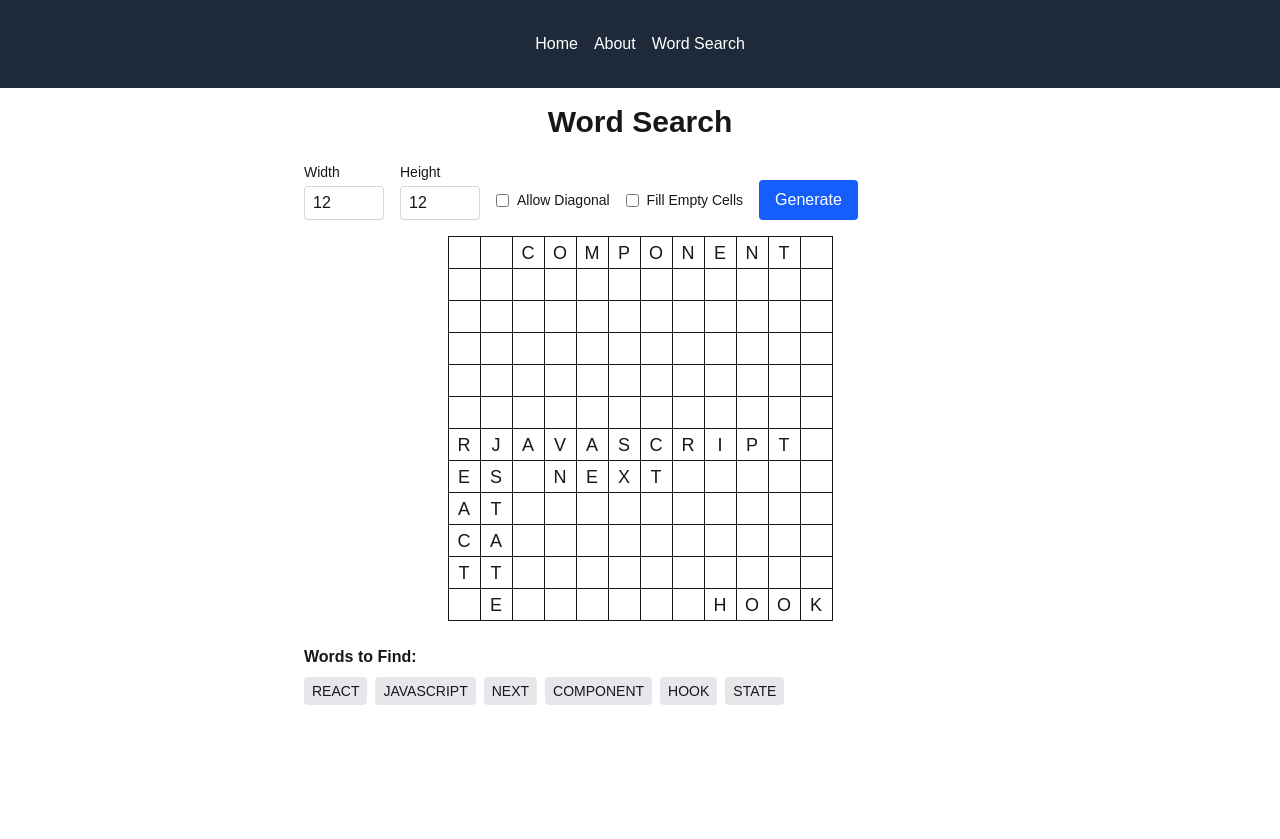
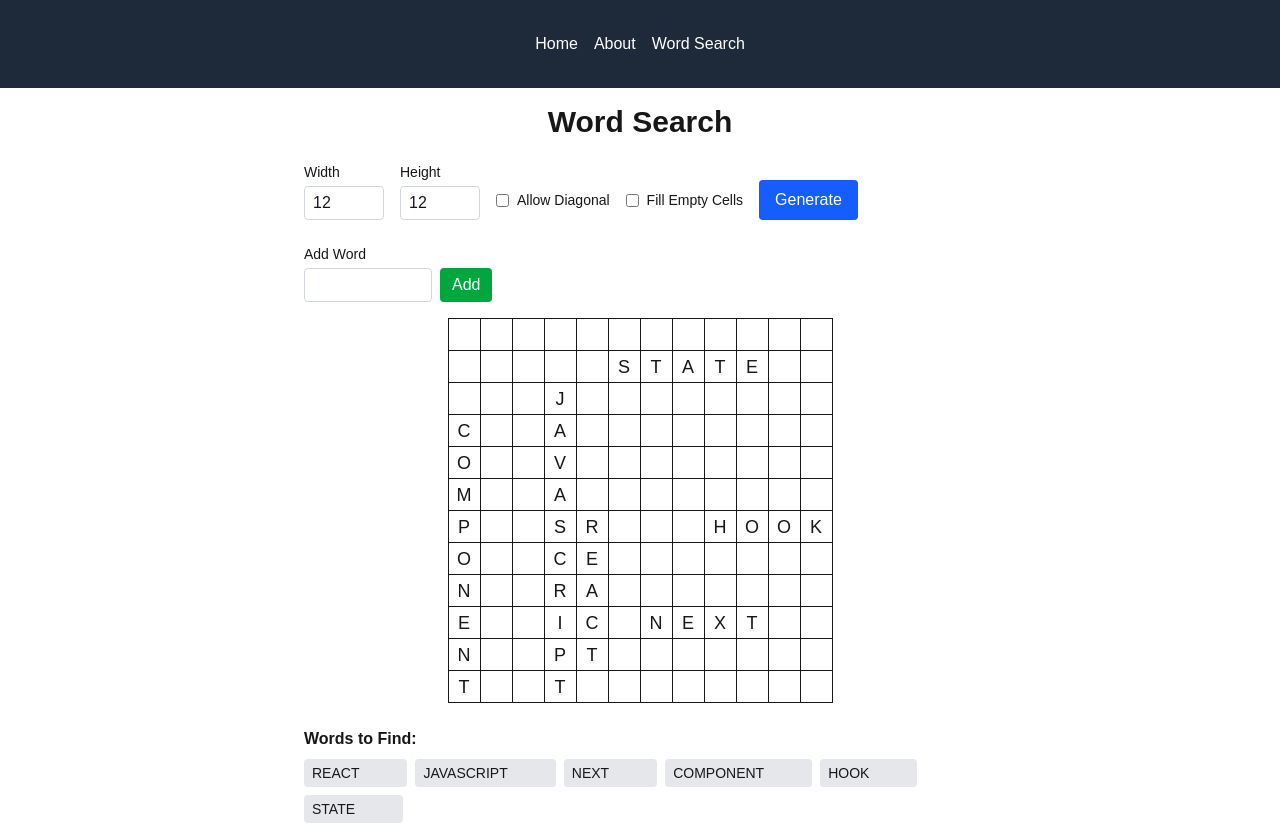
Before and after one commit to BBarardo/mariana, a Next.js app: page /word-search in a window 1280 px wide. Before the commit the page ends 800 px from the top, so only its background shows below. Built offline with nearby package versions, Linux system fonts and the light colour scheme.

Commit message:
Refactor WordSearchComponent to manage words dynamically; add functionality to add and remove words, and update grid generation accordingly.

```diff
--- a/src/components/WordSearchComponent.tsx
+++ b/src/components/WordSearchComponent.tsx
@@ -10,12 +10,14 @@ const WORDS = ['REACT', 'JAVASCRIPT', 'NEXT', 'COMPONENT', 'HOOK', 'STATE'];
 const getMaxWordLength = (words: string[]) => words.reduce((max, w) => Math.max(max, w.length), 0);
 
 const WordSearchComponent: React.FC = () => {
-    const maxWordLength = getMaxWordLength(WORDS);
+  const [words, setWords] = useState([...WORDS]);
+  const maxWordLength = getMaxWordLength(words);
   const [width, setWidth] = useState(maxWordLength + 2);
   const [height, setHeight] = useState(maxWordLength + 2);
   const [allowDiagonal, setAllowDiagonal] = useState(false);
   const [fillGrid, setFillGrid] = useState(false);
-    const [grid, setGrid] = useState<string[][]>(() => generateWordSearch(width, height, WORDS, false, false));
+  const [grid, setGrid] = useState<string[][]>(() => generateWordSearch(width, height, words, false, false));
+  const [newWord, setNewWord] = useState('');
 
   const handleWidthChange = (e: React.ChangeEvent<HTMLInputElement>) => {
     const value = Math.max(Number(e.target.value), maxWordLength);
@@ -28,12 +30,29 @@ const WordSearchComponent: React.FC = () => {
   };
 
   const handleGenerate = () => {
-        setGrid(generateWordSearch(width, height, WORDS, allowDiagonal, fillGrid));
+    setGrid(generateWordSearch(width, height, words, allowDiagonal, fillGrid));
   };
+
+  const handleAddWord = () => {
+    const w = newWord.trim().toUpperCase();
+    if (w && !words.includes(w)) {
+      setWords([...words, w]);
+      setNewWord('');
+    }
+  };
+
+  const handleRemoveWord = (word: string) => {
+    setWords(words.filter(w => w !== word));
+  };
+
+  // Regenerate grid when words change
+  React.useEffect(() => {
+    setGrid(generateWordSearch(width, height, words, allowDiagonal, fillGrid));
+  }, [words, width, height, allowDiagonal, fillGrid]);
 
   return (
     <div className="w-full max-w-2xl mx-auto">
-            <div className="mb-4 flex gap-4 items-end">
+      <div className="mb-4 flex gap-4 items-end flex-wrap">
         <div>
           <label className="block text-sm font-medium mb-1 dark:text-gray-200">Width</label>
           <input
@@ -81,6 +100,24 @@ const WordSearchComponent: React.FC = () => {
           Generate
         </button>
       </div>
+      <div className="flex flex-col mt-6 pb-4">
+        <label className="block text-sm font-medium mb-1 dark:text-gray-200">Add Word</label>
+        <div className="flex gap-2">
+          <input
+            type="text"
+            value={newWord}
+            onChange={e => setNewWord(e.target.value)}
+            className="border rounded px-2 py-1 w-32 bg-white dark:bg-gray-800 dark:text-gray-100 border-gray-300 dark:border-gray-600"
+            onKeyDown={e => { if (e.key === 'Enter') handleAddWord(); }}
+          />
+          <button
+            onClick={handleAddWord}
+            className="bg-green-600 text-white px-3 py-1 rounded hover:bg-green-700 dark:bg-green-700 dark:hover:bg-green-800"
+          >
+            Add
+          </button>
+        </div>
+      </div>
       <table className="border-collapse mx-auto">
         <tbody>
           {grid.map((row, rowIdx) => (
@@ -100,8 +137,21 @@ const WordSearchComponent: React.FC = () => {
       <div className="mt-6">
         <h2 className="font-semibold mb-2 dark:text-gray-200">Words to Find:</h2>
         <ul className="flex flex-wrap gap-2">
-                    {WORDS.map(word => (
-                        <li key={word} className="bg-gray-200 px-2 py-1 rounded text-sm font-mono dark:bg-gray-700 dark:text-gray-100">{word}</li>
+          {words.map(word => (
+            <li
+              key={word}
+              className="relative group bg-gray-200 px-2 py-0 rounded text-sm font-mono dark:bg-gray-700 dark:text-gray-100 flex items-center w-auto pr-0"
+            >
+              <span className="mr-2 my-1 whitespace-nowrap flex-1">{word}</span>
+              <button
+                onClick={() => handleRemoveWord(word)}
+                className="text-xs dark:text-gray-200 bg-gray-300 dark:bg-gray-600 rounded-r hover:dark:text-gray-300 hover:bg-gray-400 dark:hover:bg-gray-500 opacity-0 group-hover:opacity-100 transition-opacity h-full px-4 flex items-center justify-center relative z-10"
+                style={{ pointerEvents: 'auto' }}
+                aria-label={`Remove ${word}`}
+              >
+                X
+              </button>
+            </li>
           ))}
         </ul>
       </div>
```
Lines whose indentation alone changed are shown as unchanged.
